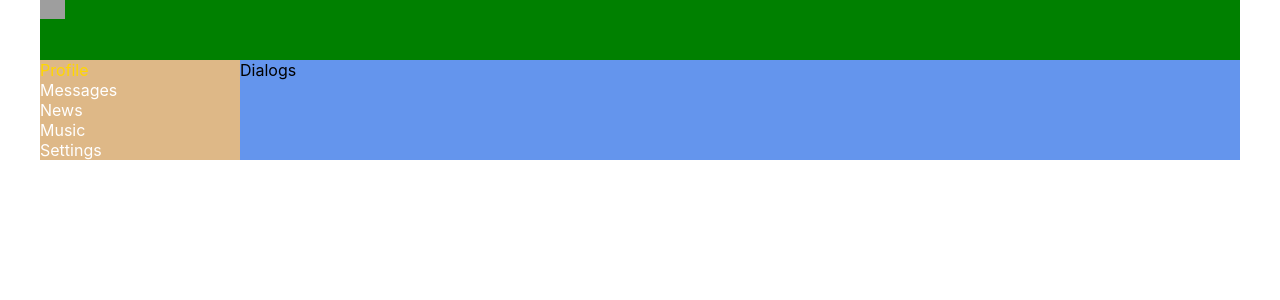
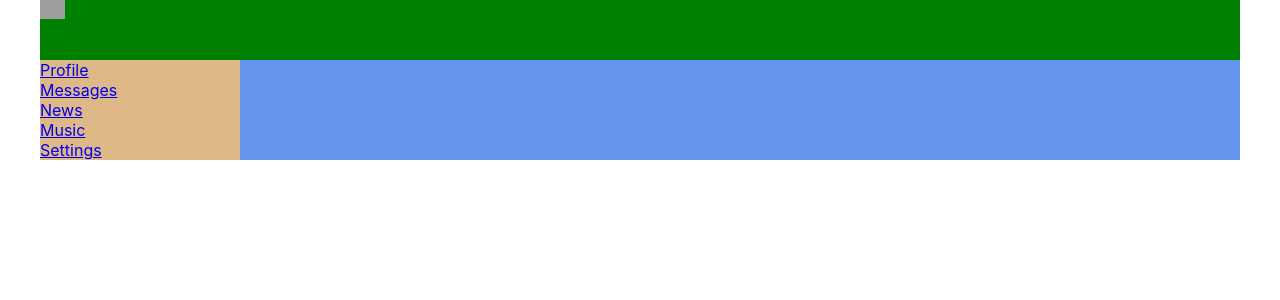
Before and after one commit to igor-minaev/samurai-way-it-incubator, a React (Create React App) app: page / in a window 1280 px wide. Shown: the top 300 px of the page. Built offline with nearby package versions, Linux system fonts and the light colour scheme; grey boxes are pictures that could not be loaded.

Commit message:
lesson 19

```diff
--- a/src/App.tsx
+++ b/src/App.tsx
@@ -4,17 +4,26 @@
 import {Navbar} from "./components/Navbar/Navbar";
 import {Profile} from "./components/Profile/Profile";
 import {Dialogs} from "./components/Dialogs/Dialogs";
+import {BrowserRouter, Route} from "react-router-dom";
+import {News} from "./components/News/News";
+import {Music} from "./components/Music/Music";
+import {Settings} from "./components/Settings/Settings";
 
 function App() {
     return (
-        <div className="app-wrapper">
-            <Header/>
-            <Navbar/>
-            <div className={'app-wrapper-content'}>
-                <Dialogs/>
-                {/* <Profile/>*/}
+        <BrowserRouter>
+            <div className="app-wrapper">
+                <Header/>
+                <Navbar/>
+                <div className={'app-wrapper-content'}>
+                    <Route path={'/dialogs'} component={Dialogs}/>
+                    <Route path={'/profile'} component={Profile}/>
+                    <Route path={'/news'} component={News}/>
+                    <Route path={'/music'} component={Music}/>
+                    <Route path={'/settings'} component={Settings}/>
+                </div>
             </div>
-        </div>
+        </BrowserRouter>
     );
 }
 
--- /dev/null
+++ b/src/components/Music/Music.tsx
@@ -0,0 +1,10 @@
+import React from 'react';
+import s from './Music.module.css'
+
+export const Music = () => {
+    return (
+        <div>
+            Music
+        </div>
+    );
+};
--- a/src/components/Navbar/Navbar.tsx
+++ b/src/components/Navbar/Navbar.tsx
@@ -5,19 +5,19 @@
     return (
         <nav className={s.nav}>
             <div className={`${s.item} ${s.active}`}>
-                <a>Profile</a>
+                <a href='/profile'>Profile</a>
             </div>
             <div className={s.item}>
-                <a>Messages</a>
+                <a href='/dialogs'>Messages</a>
             </div>
             <div className={s.item}>
-                <a>News</a>
+                <a href='/news'>News</a>
             </div>
             <div className={s.item}>
-                <a>Music</a>
+                <a href='/music'>Music</a>
             </div>
             <div className={s.item}>
-                <a>Settings</a>
+                <a href='/settings'>Settings</a>
             </div>
         </nav>
     );
--- /dev/null
+++ b/src/components/News/News.tsx
@@ -0,0 +1,10 @@
+import React from 'react';
+import s from './News.module.css'
+
+export const News = () => {
+    return (
+        <div>
+            News
+        </div>
+    );
+};
--- /dev/null
+++ b/src/components/Settings/Settings.tsx
@@ -0,0 +1,10 @@
+import React from 'react';
+import s from './Settings.module.css'
+
+export const Settings = () => {
+    return (
+        <div>
+            Settings
+        </div>
+    );
+};
```
Also changed, not shown: src/components/Music/Music.module.css (added), src/components/News/News.module.css (added), src/components/Settings/Settings.module.css (added).
